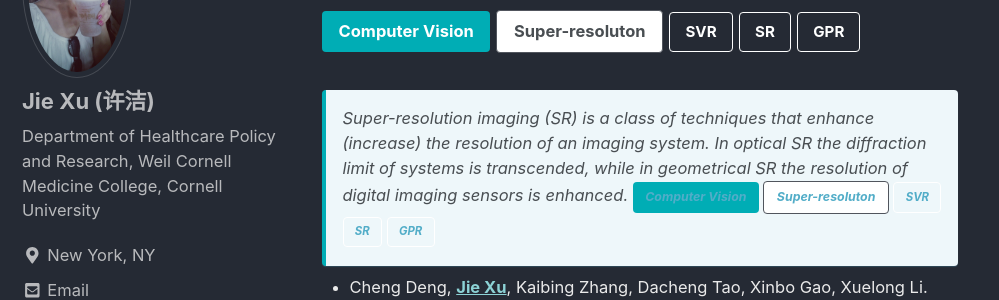
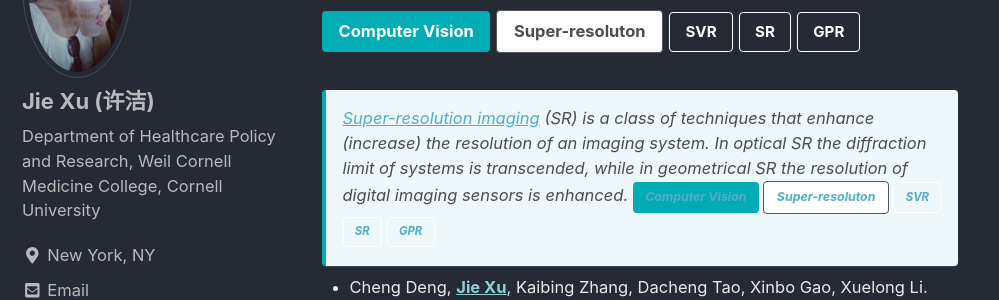
Before and after one commit to jxu1015/jxu1015.github.io, a Jekyll site: the page built from _pages/publications.md, in a window 1280 px wide and 900 px high, scrolled down 1326 px. Shown: the part 152-452 px from the top of the window, without its empty margins (0-999 px from the left). Built offline with Jekyll 4.4.1, drawn with Linux system fonts in a browser that asks for light colours; nearby versions of some CDN libraries; part of the change alters nothing that is shown.

```diff
--- a/_pages/publications.md
+++ b/_pages/publications.md
@@ -24,7 +24,7 @@ header:
 [SR](#){: .btn .btn--light-outline .btn--small}
 [GPR](#){: .btn .btn--light-outline .btn--small}
 
-> Super-resolution imaging (SR) is a class of techniques that enhance (increase) the resolution of an imaging system. In optical SR the diffraction limit of systems is transcended, while in geometrical SR the resolution of digital imaging sensors is enhanced.
+> [Super-resolution imaging](https://en.wikipedia.org/wiki/Super-resolution_imaging) (SR) is a class of techniques that enhance (increase) the resolution of an imaging system. In optical SR the diffraction limit of systems is transcended, while in geometrical SR the resolution of digital imaging sensors is enhanced.
 [Computer Vision](https://en.wikipedia.org/wiki/Computer_vision){: .btn .btn--primary .btn--primary}
 [Super-resoluton](https://en.wikipedia.org/wiki/Super-resolution_imaging){: .btn .btn--inverse .btn--primary}
 [SVR](#){: .btn .btn--light-outline .btn--small}
```
